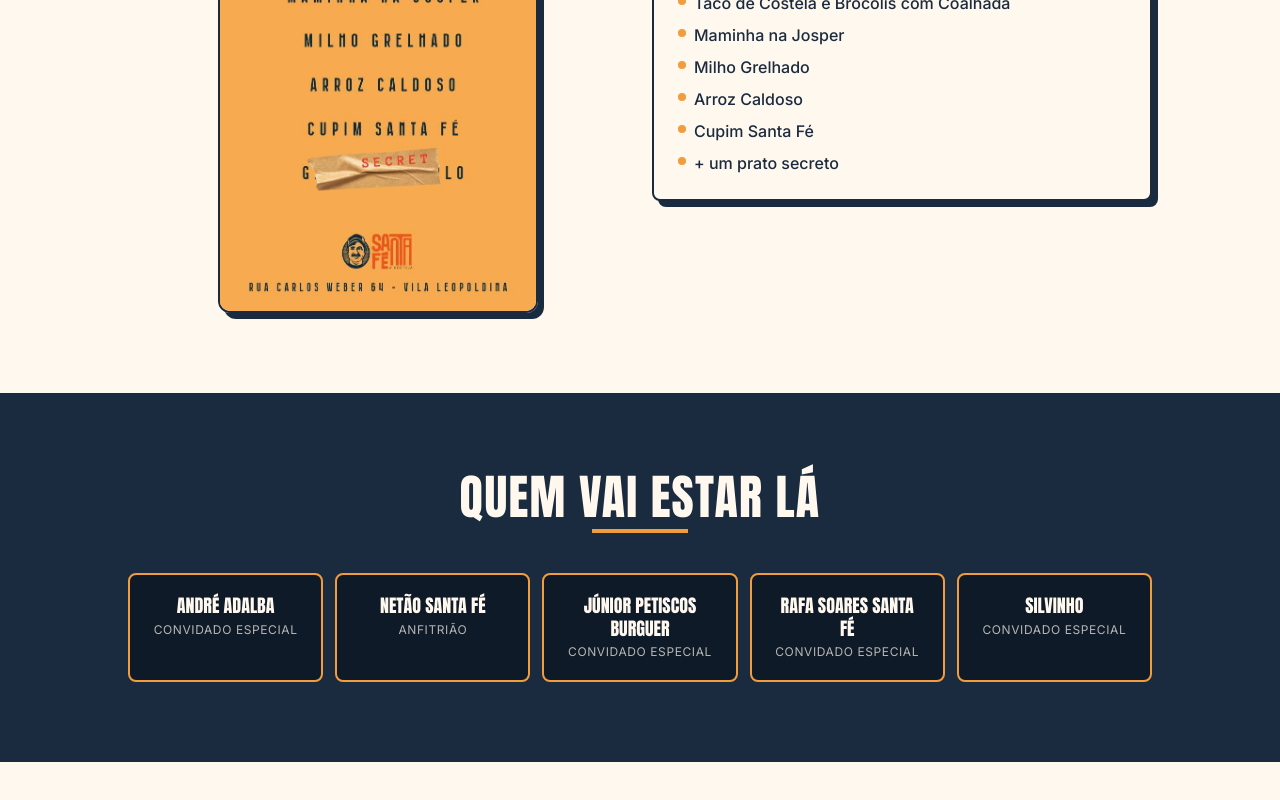
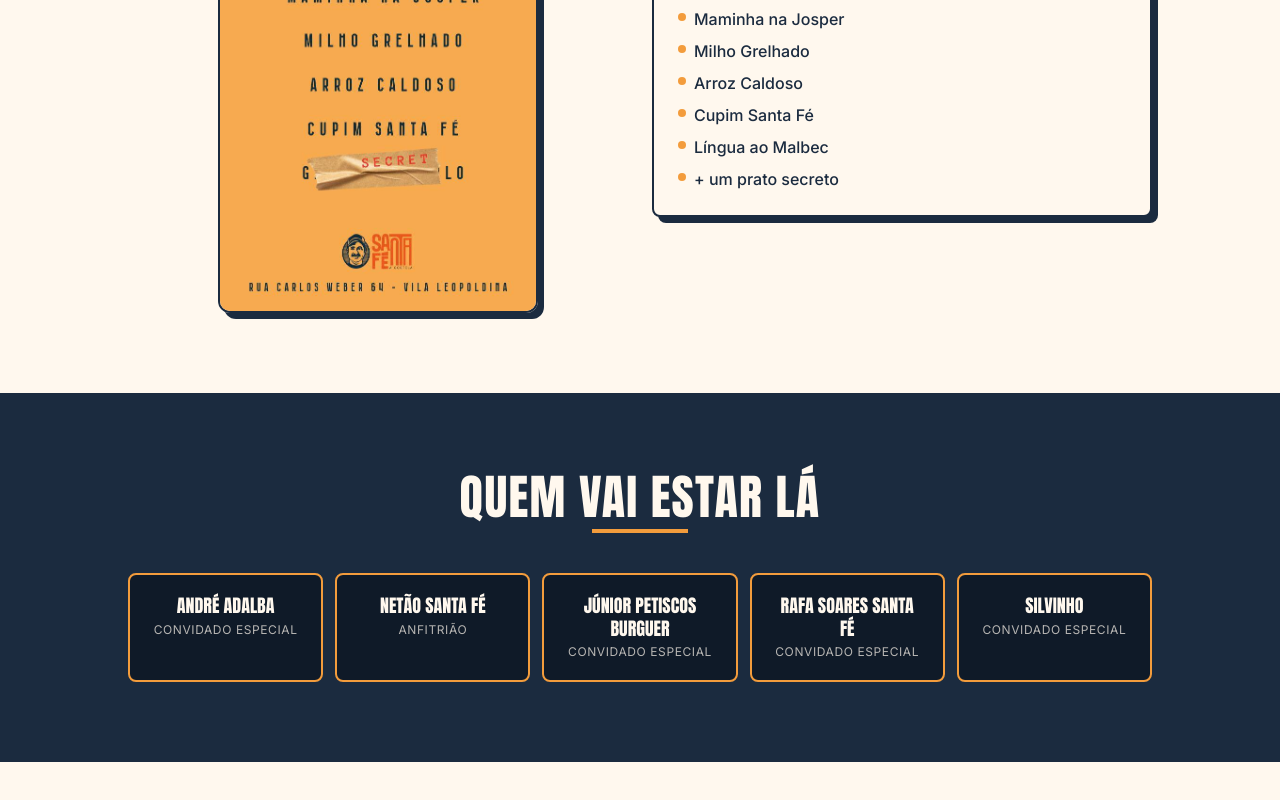
Before and after one commit to felipehelvio-gif/netao-experiencie, a Next.js app: page / in a window 1280 px wide. Shown: the part 1540-2340 px from the top of the page. Built offline with nearby package versions, Linux system fonts and the light colour scheme; no server answers; the database is empty.

Commit message:
feat: adicionar Língua ao Malbec no cardápio

```diff
--- a/app/(public)/page.tsx
+++ b/app/(public)/page.tsx
@@ -24,6 +24,7 @@ const CARDAPIO = [
   'Milho Grelhado',
   'Arroz Caldoso',
   'Cupim Santa Fé',
+  'Língua ao Malbec',
   '+ um prato secreto',
 ];
 
```
